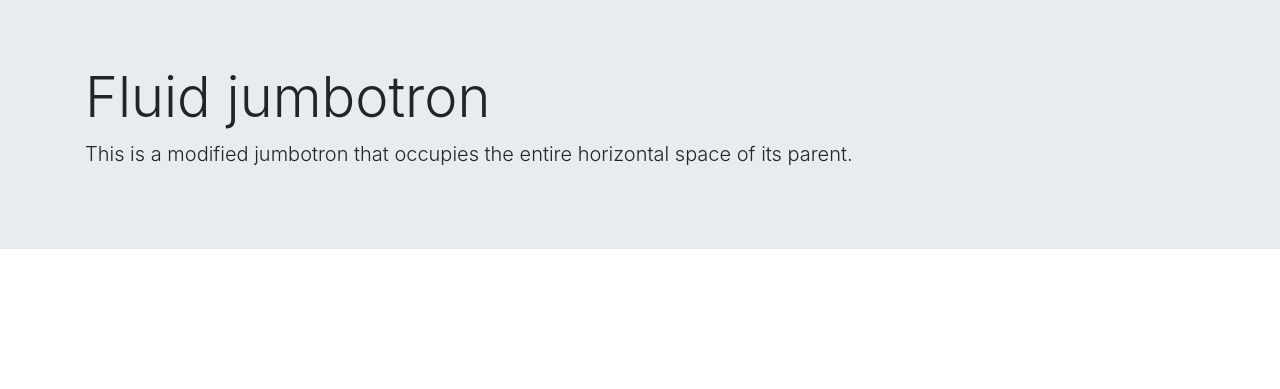
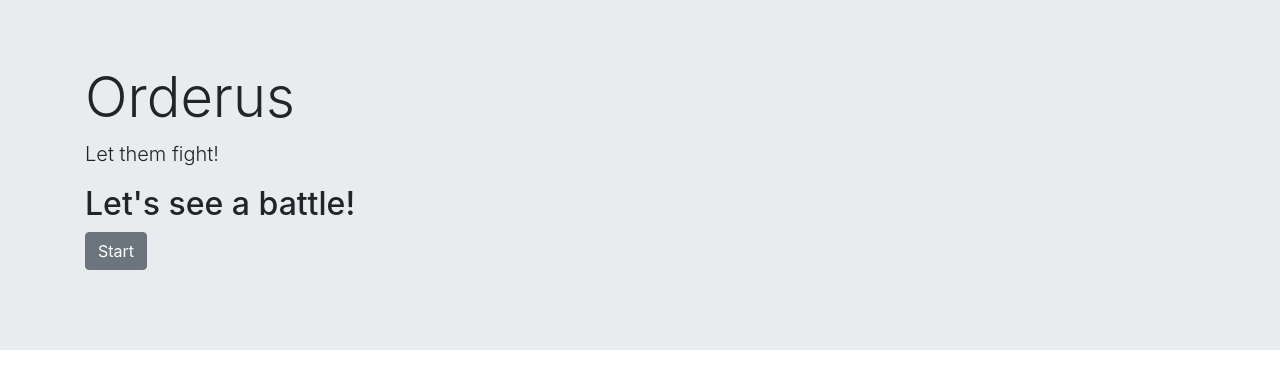
Before and after one commit to tremuradaniel/heroic_app, a PHP site: page / in a window 1280 px wide. Shown: the top 389 px of the page. Run offline with PHP 8.4, Linux system fonts and the light colour scheme.

Commit message:
rearranged initial code

```diff
--- a/composer.json
+++ b/composer.json
@@ -10,7 +10,7 @@
     "require": {},
     "autoload": {
         "classmap": [
-            "classes"
+            "public/classes"
         ]
     }
 }
--- a/public/index.php
+++ b/public/index.php
@@ -3,21 +3,28 @@
 <head>
     <meta charset="UTF-8">
     <meta name="viewport" content="width=device-width, initial-scale=1.0">
+    <!-- CSS  -->
+    <link rel="stylesheet" href="https://stackpath.bootstrapcdn.com/bootstrap/4.5.2/css/bootstrap.min.css" integrity="sha384-JcKb8q3iqJ61gNV9KGb8thSsNjpSL0n8PARn9HuZOnIxN0hoP+VmmDGMN5t9UJ0Z" crossorigin="anonymous">
+
     <title>Orderus</title>
 </head>
 <body>
     <div class="jumbotron jumbotron-fluid">
-    <div class="container">
-        <h1 class="display-4">Fluid jumbotron</h1>
-        <p class="lead">This is a modified jumbotron that occupies the entire horizontal space of its parent.</p>
-    </div>
+      <div class="container">
+        <h1 class="display-4">Orderus</h1>
+        <p class="lead">Let them fight!</p>
+        <div class="row">
+          <div class="col-md-4">
+            <h2>Let's see a battle!</h2>
+            <p><a id="start-battle" class="btn btn-secondary" role="button">Start</a></p>
+          </div>
+        </div>
+      </div>
     </div>
 </body>
 
-<!-- CSS  -->
-<link rel="stylesheet" href="https://stackpath.bootstrapcdn.com/bootstrap/4.5.2/css/bootstrap.min.css" integrity="sha384-JcKb8q3iqJ61gNV9KGb8thSsNjpSL0n8PARn9HuZOnIxN0hoP+VmmDGMN5t9UJ0Z" crossorigin="anonymous">
 <!-- JS, Popper.js, and jQuery -->
-<script src="https://code.jquery.com/jquery-3.5.1.slim.min.js" integrity="sha384-DfXdz2htPH0lsSSs5nCTpuj/zy4C+OGpamoFVy38MVBnE+IbbVYUew+OrCXaRkfj" crossorigin="anonymous"></script>
+<script src="https://code.jquery.com/jquery-3.5.1.min.js"></script>
 <script src="https://cdn.jsdelivr.net/npm/popper.js@1.16.1/dist/umd/popper.min.js" integrity="sha384-9/reFTGAW83EW2RDu2S0VKaIzap3H66lZH81PoYlFhbGU+6BZp6G7niu735Sk7lN" crossorigin="anonymous"></script>
 <script src="https://stackpath.bootstrapcdn.com/bootstrap/4.5.2/js/bootstrap.min.js" integrity="sha384-B4gt1jrGC7Jh4AgTPSdUtOBvfO8shuf57BaghqFfPlYxofvL8/KUEfYiJOMMV+rV" crossorigin="anonymous"></script>
 <!-- Custom scripts -->
--- a/public/js/beginBattle.js
+++ b/public/js/beginBattle.js
@@ -1,7 +1,11 @@
-$("button").on("click", function(event) {
+
+alert();
+
+$("#start-battle").on("click", function(event) {
+    alert();
     event.preventDefault();
     request = $.ajax({
-        url: "./routes/begin_fight.php",
+        url: "startBattle.php",
         type: "get",
         data: []
     });
```
